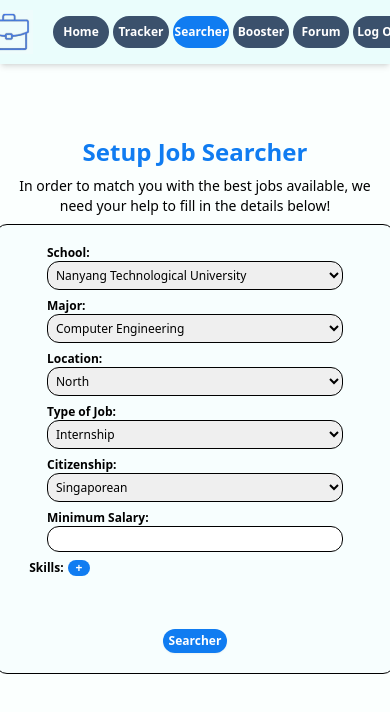
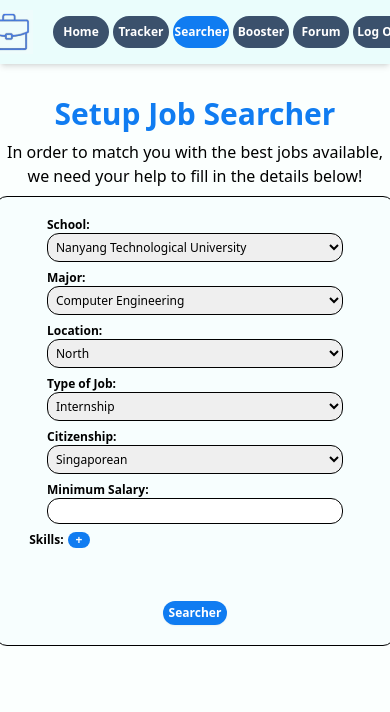
Before and after one commit to KayTeo/JobQuest, a Next.js app in the folder jobquest/: page /user/searcher/setup in a window 390 px wide. Shown: the top 712 px of the page. Built offline with nearby package versions, Linux system fonts and the light colour scheme.

Commit message:
searchersetup update

```diff
--- a/jobquest/app/user/searcher/setup/SearcherSetUp.js
+++ b/jobquest/app/user/searcher/setup/SearcherSetUp.js
@@ -87,15 +87,15 @@ export default function SearcherSetUp() {
     ];
 
     return (
-        <div className="my-8 flex flex-col items-center justify-center gap-2 p-10">
-            <header className="text-2xl font-bold text-accent-500 sm:text-3xl">
+        <div className="my-8 flex flex-col items-center justify-center gap-2 pb-10 md:p-10">
+            <header className="text-3xl font-bold text-accent-500">
                 Setup Job Searcher
             </header>
-            <article className="w-96 text-center text-sm text-black sm:text-base">
+            <article className="w-96 text-center text-base text-black">
                 In order to match you with the best jobs available, we need your
                 help to fill in the details below!
             </article>
-            <form className="flex h-[450px] w-[400px] flex-col items-center rounded-xl border border-black bg-light-200 py-5 text-xs md:h-72 md:w-[800px]">
+            <form className="flex h-[450px] w-[400px] flex-col items-center rounded-xl border border-black bg-light-200 py-5 text-xs md:h-72 md:w-[750px]">
                 <div className="flex flex-col gap-2 md:grid md:grid-cols-3 md:gap-x-10 md:gap-y-5 md:px-10">
                     {selections.map((e) => (
                         <div className="flex flex-col">
```
